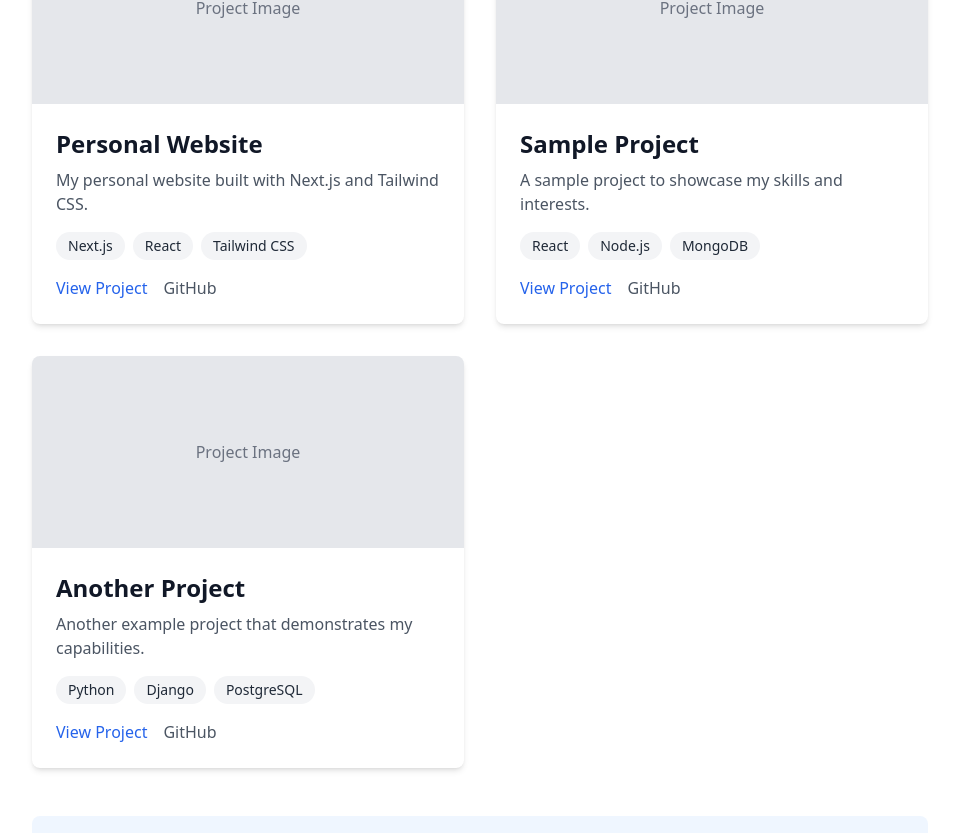
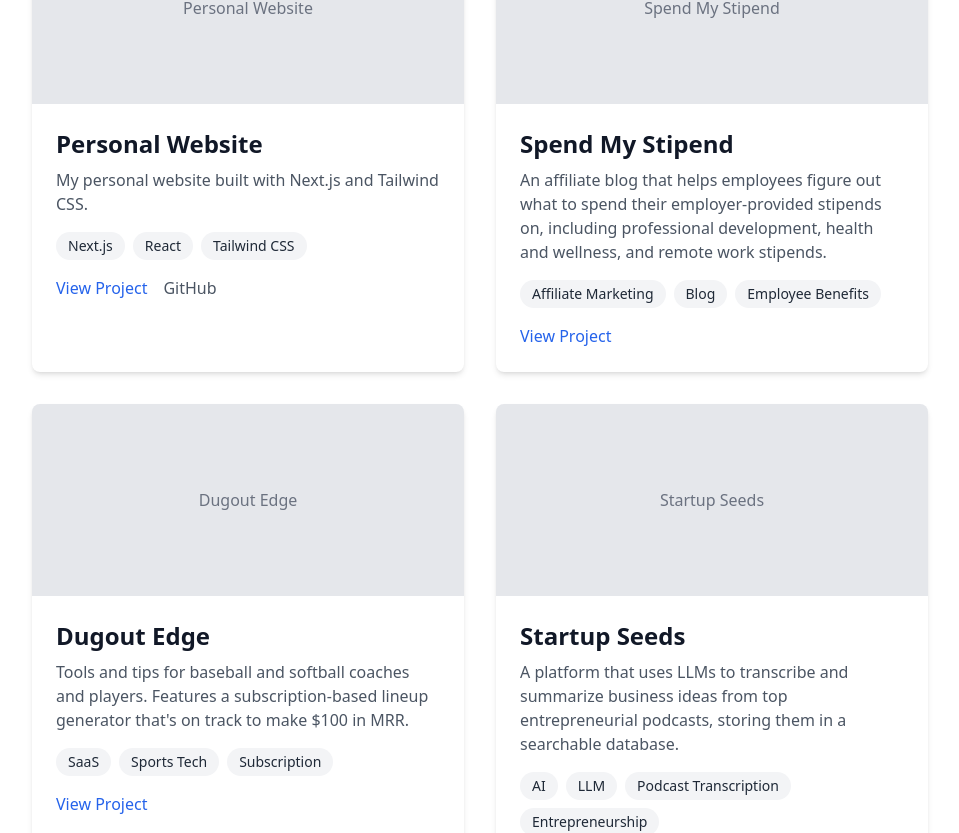
Before and after one commit to beaubranton4/bbranton-website, a Next.js app: page /projects in a window 1280 px wide. Shown: the part 393-1226 px from the top of the page, without its empty margins (160-1119 px from the left). Built offline with nearby package versions, Linux system fonts and the light colour scheme.

Commit message:
add project wish list

```diff
--- a/src/pages/projects/index.tsx
+++ b/src/pages/projects/index.tsx
@@ -1,7 +1,7 @@
 import Head from 'next/head';
 import Link from 'next/link';
 
-// Sample project data - in a real implementation, this would come from a database or CMS
+// My projects
 const projects = [
   {
     id: 'personal-website',
@@ -13,22 +13,28 @@
     github: 'https://github.com/beaubranton/beaubranton.com',
   },
   {
-    id: 'project-two',
-    title: 'Sample Project',
-    description: 'A sample project to showcase my skills and interests.',
-    tags: ['React', 'Node.js', 'MongoDB'],
-    image: '/images/projects/sample.jpg',
-    link: 'https://example.com',
-    github: 'https://github.com/beaubranton/sample-project',
+    id: 'spend-my-stipend',
+    title: 'Spend My Stipend',
+    description: 'An affiliate blog that helps employees figure out what to spend their employer-provided stipends on, including professional development, health and wellness, and remote work stipends.',
+    tags: ['Affiliate Marketing', 'Blog', 'Employee Benefits'],
+    image: '/images/projects/spend-my-stipend.jpg',
+    link: 'https://spendmystipend.com',
   },
   {
-    id: 'project-three',
-    title: 'Another Project',
-    description: 'Another example project that demonstrates my capabilities.',
-    tags: ['Python', 'Django', 'PostgreSQL'],
-    image: '/images/projects/another.jpg',
-    link: 'https://example.org',
-    github: 'https://github.com/beaubranton/another-project',
+    id: 'dugout-edge',
+    title: 'Dugout Edge',
+    description: 'Tools and tips for baseball and softball coaches and players. Features a subscription-based lineup generator that\'s on track to make $100 in MRR.',
+    tags: ['SaaS', 'Sports Tech', 'Subscription'],
+    image: '/images/projects/dugout-edge.jpg',
+    link: 'https://dugoutedge.com',
+  },
+  {
+    id: 'startup-seeds',
+    title: 'Startup Seeds',
+    description: 'A platform that uses LLMs to transcribe and summarize business ideas from top entrepreneurial podcasts, storing them in a searchable database.',
+    tags: ['AI', 'LLM', 'Podcast Transcription', 'Entrepreneurship'],
+    image: '/images/projects/startup-seeds.jpg',
+    link: 'https://startupseeds.io',
   },
 ];
 
@@ -50,7 +56,7 @@
           {projects.map((project) => (
             <div key={project.id} className="bg-white dark:bg-gray-800 rounded-lg shadow-md overflow-hidden">
               <div className="h-48 bg-gray-200 dark:bg-gray-700 flex items-center justify-center">
-                <span className="text-gray-500 dark:text-gray-400">Project Image</span>
+                <span className="text-gray-500 dark:text-gray-400">{project.title}</span>
               </div>
               <div className="p-6">
                 <h2 className="text-2xl font-semibold mb-2">{project.title}</h2>
@@ -76,6 +82,7 @@
                   >
                     View Project
                   </a>
+                  {project.github && (
                     <a
                       href={project.github}
                       target="_blank"
@@ -84,6 +91,7 @@
                     >
                       GitHub
                     </a>
+                  )}
                 </div>
               </div>
             </div>
```
Lines whose indentation alone changed are shown as unchanged.
